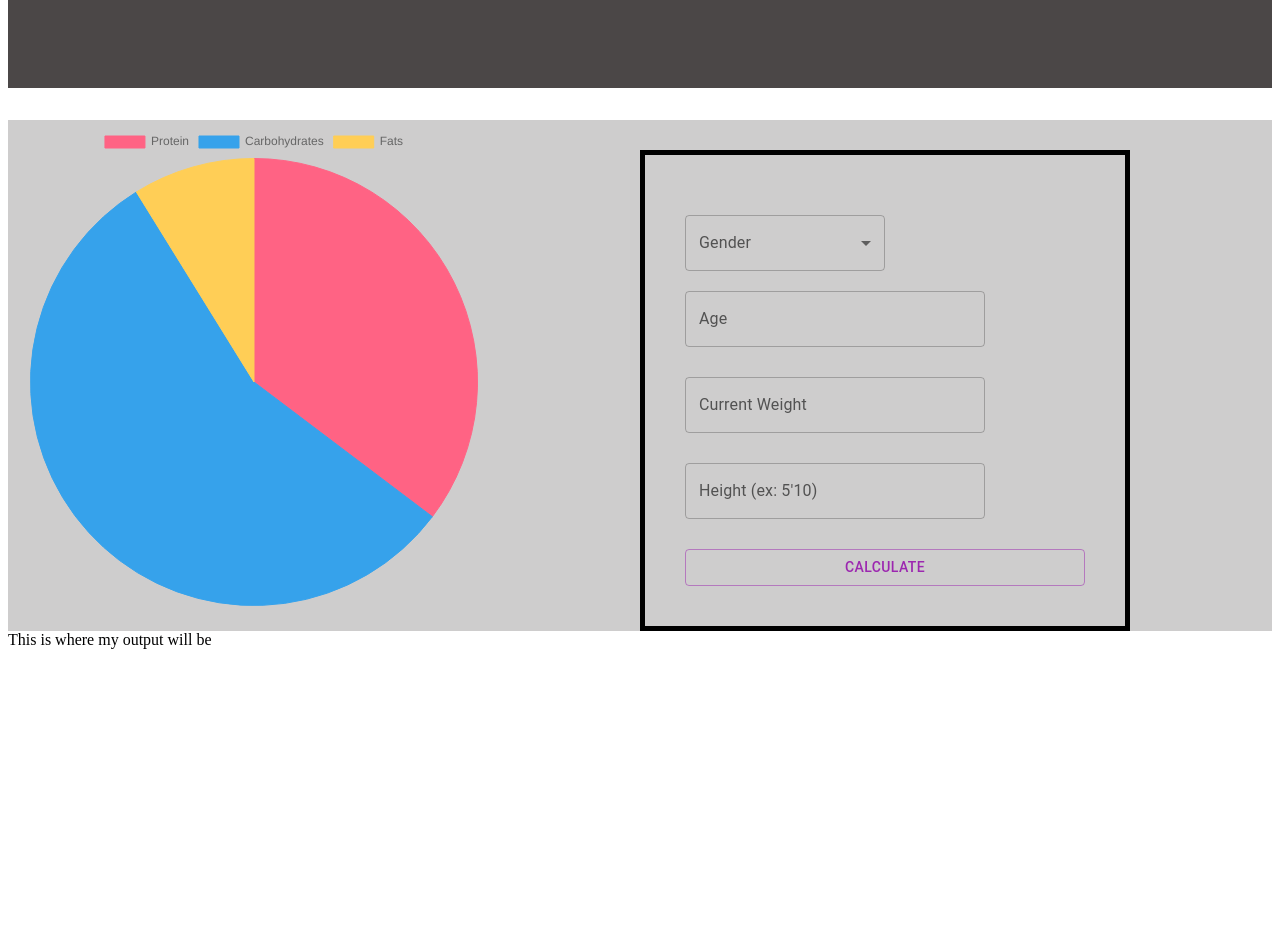
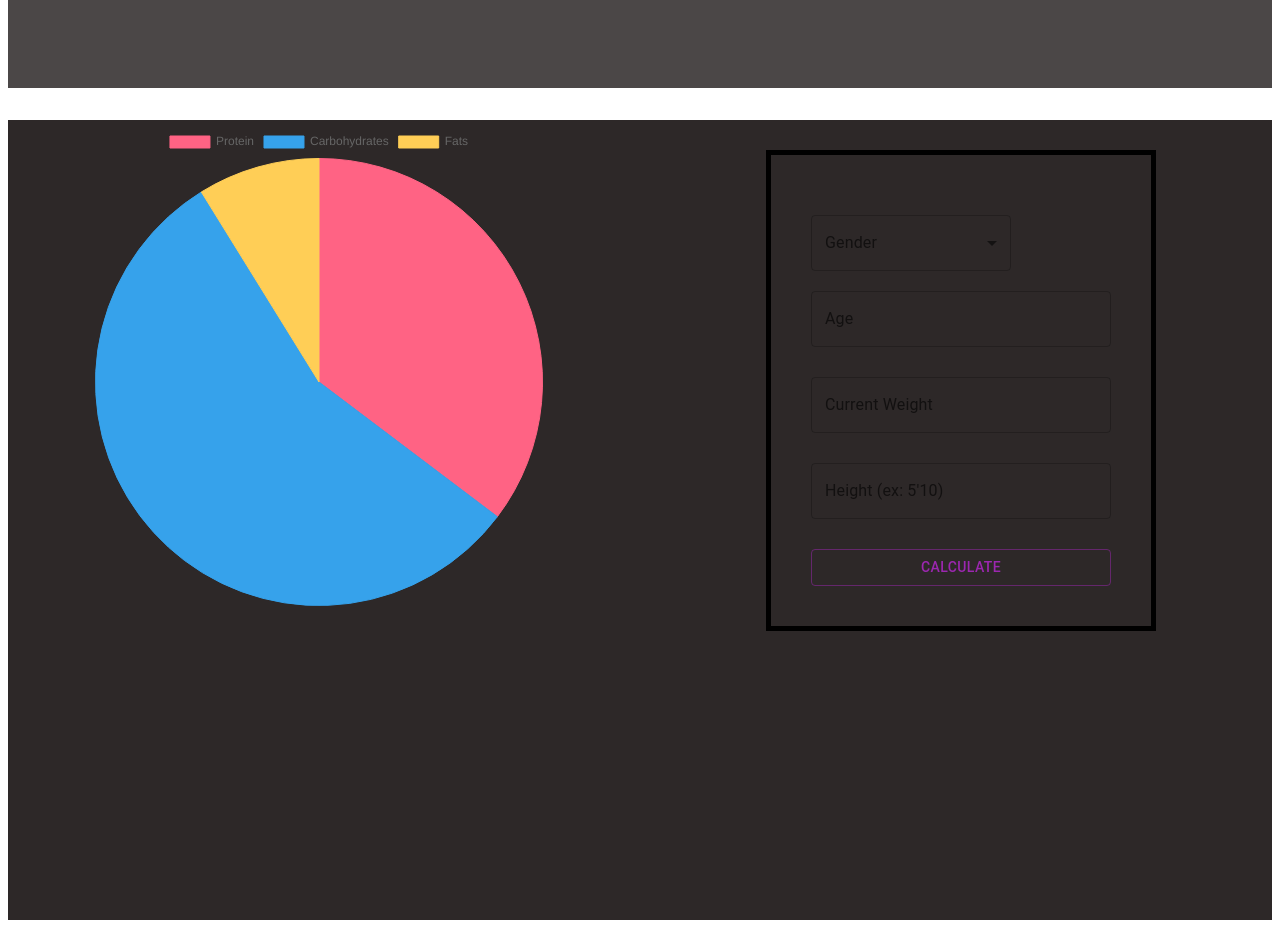
Before and after one commit to darianthao/ibulky, a React (Create React App) app: page / in a window 1280 px wide. Shown: the part 920-1848 px from the top of the page. Before the commit the page ends 1577 px from the top, so only its background shows below. Built offline with nearby package versions, Linux system fonts and the light colour scheme.

Commit message:
centered grid items inside of calculator component

```diff
--- a/src/components/Calculator/Calculator.css
+++ b/src/components/Calculator/Calculator.css
@@ -1,6 +1,20 @@
 .Calculator{
+    background-color: #2d2828;
+    color: #4b4b4b;
+    height: 800px;
+}
+
+.grid-container{
     display: grid;
     grid-template-columns: 1fr 1fr;
-    background-color: rgb(206, 205, 205);
-    color: #4b4b4b;
+    grid-auto-rows: 60px;
+    grid-gap: 20px;
+
 }
+
+.grid-item {
+    display: grid;
+    align-items: center;
+    justify-items: center;
+
+}
--- a/src/components/Calculator/Calculator.js
+++ b/src/components/Calculator/Calculator.js
@@ -5,15 +5,16 @@ import {Graph} from "./GraphSection/Graph";
 
 function Calculator() {
     return (
-        <>
         <div className="Calculator">
-            <Graph/>
-            <InputSection/>
+            <div className="grid-container">
+                <div className="grid-item">
+                    <Graph/>
+                </div>
+                <div className="grid-item">
+                    <InputSection/>
+                </div>
+            </div>
         </div>
-        <div className="Description">
-        This is where my output will be
-        </div>
-        </>
     );
 }
 
```
